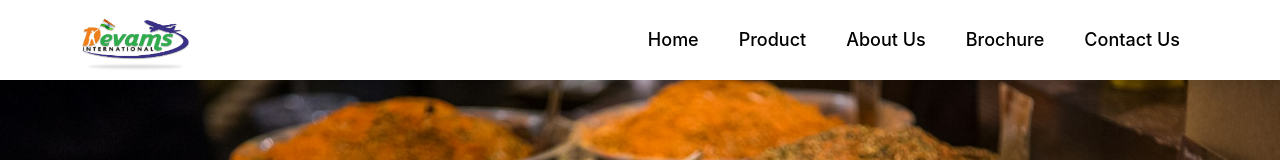
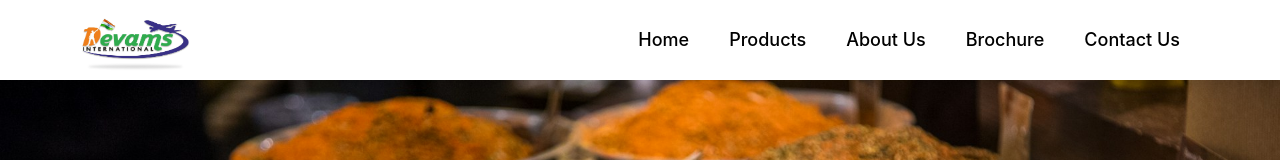
Before and after one commit to BrijeshDarji/devams-international, a React (Vite) app: page / in a window 1280 px wide. Shown: the top 160 px of the page. Built offline with nearby package versions, Linux system fonts and the light colour scheme.

Commit message:
feat(navbar): :pencil2: renamed to "Products"

```diff
--- a/src/assets/constants/Constant.js
+++ b/src/assets/constants/Constant.js
@@ -15,7 +15,7 @@ import UdyogAadhaar from "../images/udyogaadhaar.png"
 
 export const NAV_MENU = [
     "Home",
-    "Product",
+    "Products",
     "About Us",
     "Brochure",
     "Contact Us",
```
